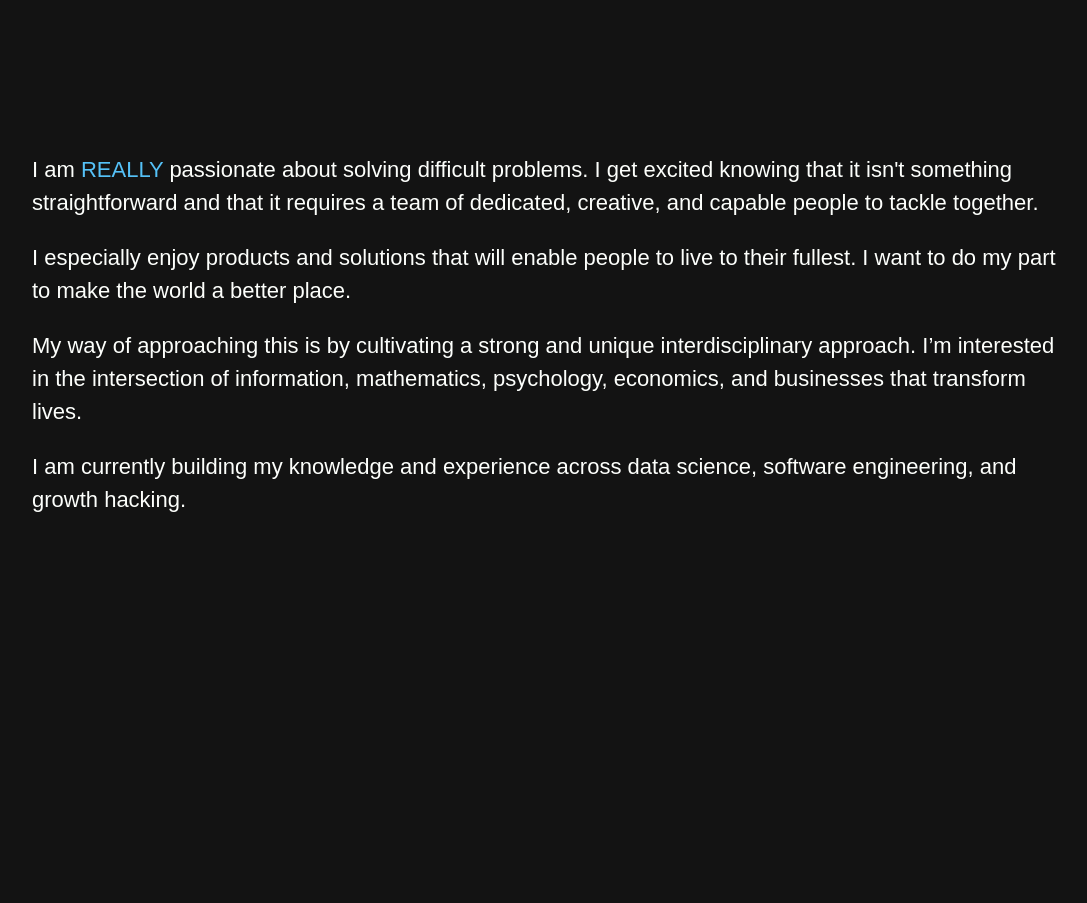
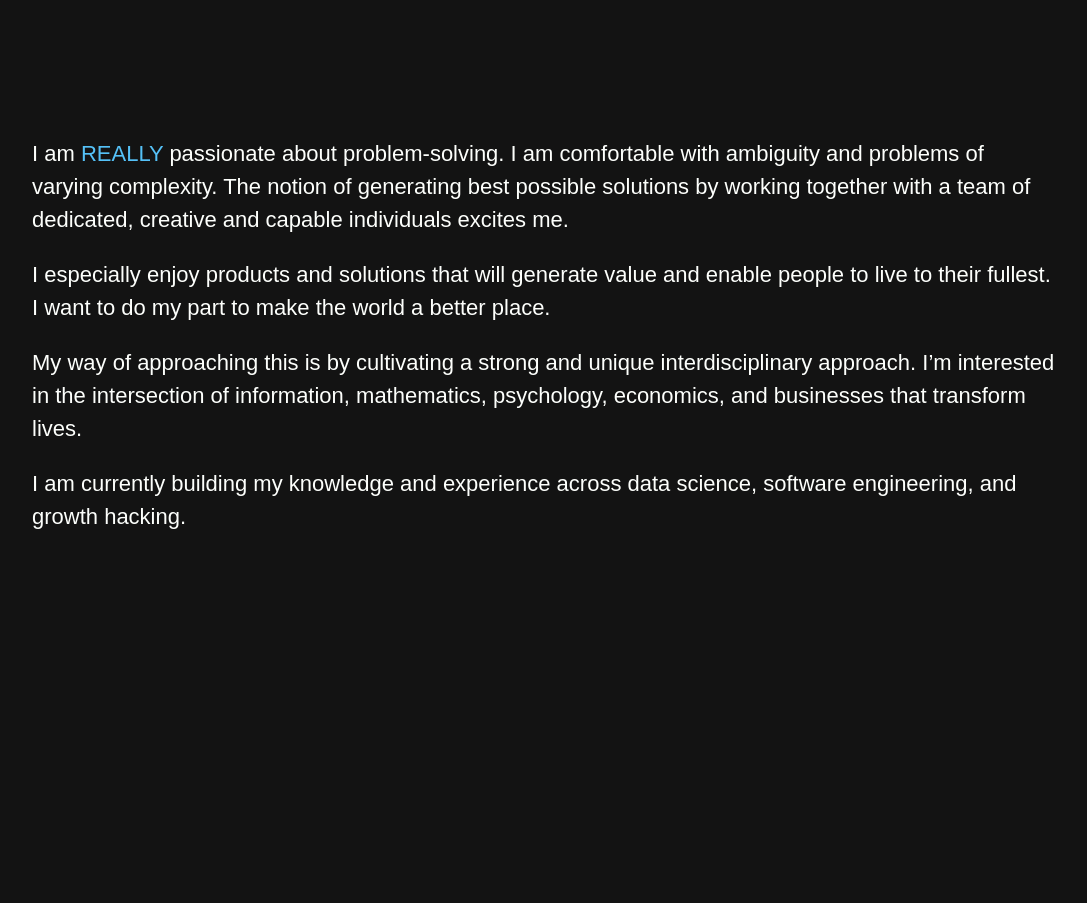
Before and after one commit to pamelachia/portfolio, a React (Create React App) app: page / in a window 1280 px wide. Shown: the part 860-1763 px from the top of the page, without its empty margins (96-1183 px from the left). Built offline with nearby package versions, Linux system fonts and the light colour scheme; what webfontloader would draw is missing.

Commit message:
edited mission

```diff
--- a/src/components/Sections/Mission.jsx
+++ b/src/components/Sections/Mission.jsx
@@ -27,15 +27,17 @@ class Mission extends Component {
                     <Subtitle>
                         <p>
                             I am <Accent>REALLY</Accent> passionate about
-                            solving difficult problems. I get excited knowing
-                            that it isn't something straightforward and that it
-                            requires a team of dedicated, creative, and capable
-                            people to tackle together.
+                            problem-solving. I am comfortable with ambiguity and
+                            problems of varying complexity. The notion of
+                            generating best possible solutions by working
+                            together with a team of dedicated, creative and
+                            capable individuals excites me.
                         </p>
                         <p>
                             I especially enjoy products and solutions that will
-                            enable people to live to their fullest. I want to do
-                            my part to make the world a better place.
+                            generate value and enable people to live to their
+                            fullest. I want to do my part to make the world a
+                            better place.
                         </p>
                         <p>
                             My way of approaching this is by cultivating a
```
